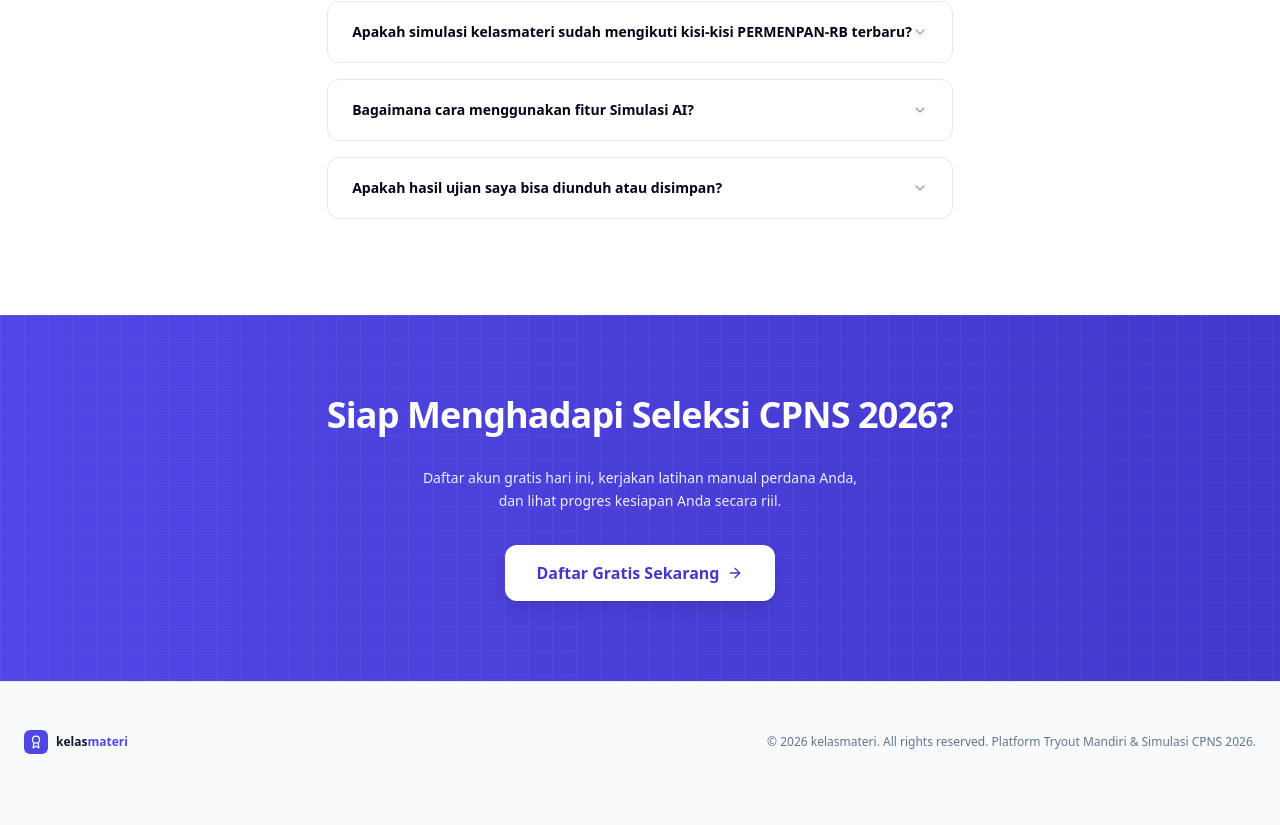
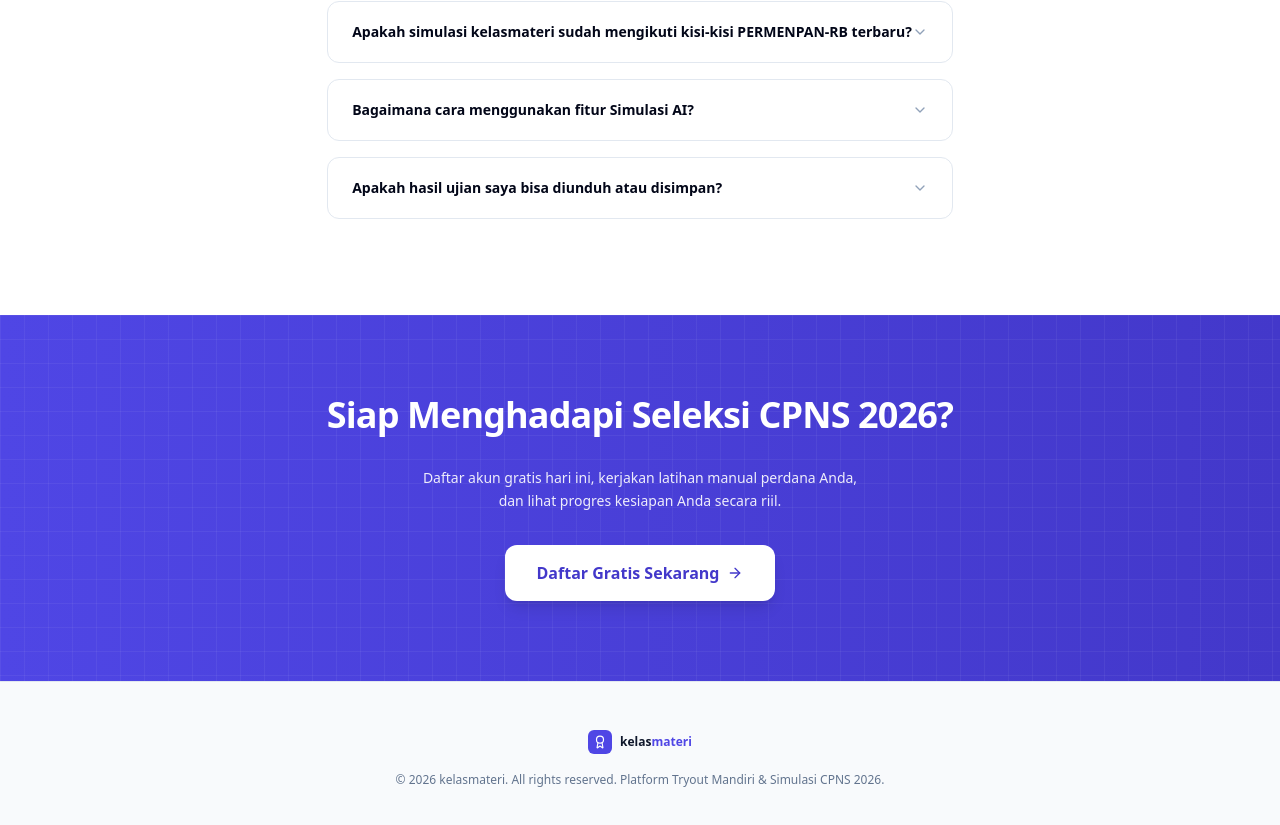
Before and after one commit to dhent593/kelasmateri, a Next.js app: page / in a window 1280 px wide. Shown: the part 2332-3157 px from the top of the page. Before the commit the page ends 3134 px from the top, so only its background shows below. Built offline with nearby package versions, Linux system fonts and the light colour scheme; no server answers.

Commit message:
rename tombol kerjakan simulasi

```diff
--- a/src/app/page.tsx
+++ b/src/app/page.tsx
@@ -375,14 +375,14 @@ export default function LandingPage() {
 
       {/* Footer */}
       <footer className="mt-auto border-t border-slate-200 dark:border-slate-800/80 bg-slate-50 dark:bg-slate-950 py-12 px-6">
-        <div className="max-w-7xl mx-auto flex flex-col md:flex-row items-center justify-between gap-6 text-slate-500 dark:text-slate-400 text-xs">
-          <div className="flex items-center gap-2">
+        <div className="max-w-7xl mx-auto flex flex-col items-center justify-center gap-4 text-center text-slate-500 dark:text-slate-400 text-xs">
+          <div className="flex items-center gap-2 justify-center">
             <div className="w-6 h-6 rounded-md bg-brand-600 flex items-center justify-center text-white font-bold">
               <Award className="w-3.5 h-3.5" />
             </div>
             <span className="font-bold text-slate-900 dark:text-white">kelas<span className="text-brand-600">materi</span></span>
           </div>
-          <p>&copy; {new Date().getFullYear()} kelasmateri. All rights reserved. Platform Tryout Mandiri & Simulasi CPNS 2026.</p>
+          <p className="leading-relaxed">&copy; {new Date().getFullYear()} kelasmateri. All rights reserved. Platform Tryout Mandiri & Simulasi CPNS 2026.</p>
         </div>
       </footer>
       {/* Floating WhatsApp Contact Button */}
--- a/src/app/user/page.tsx
+++ b/src/app/user/page.tsx
@@ -329,7 +329,7 @@ export default function UserDashboard() {
                 ) : (
                   <>
                     <Play className="w-4 h-4 fill-current text-brand-500" />
-                    <span>Mulai Simulasi Manual</span>
+                    <span>Mulai Simulasi Gratis</span>
                   </>
                 )}
               </button>
@@ -351,7 +351,7 @@ export default function UserDashboard() {
                   ) : (
                     <>
                       <Sparkles className={`w-4 h-4 ${userProfile?.can_generate_exam ? 'text-white' : 'text-slate-400'}`} />
-                      <span>Kerjakan Simulasi AI</span>
+                      <span>Kerjakan Simulasi Premium (AI)</span>
                     </>
                   )}
                 </button>
```
